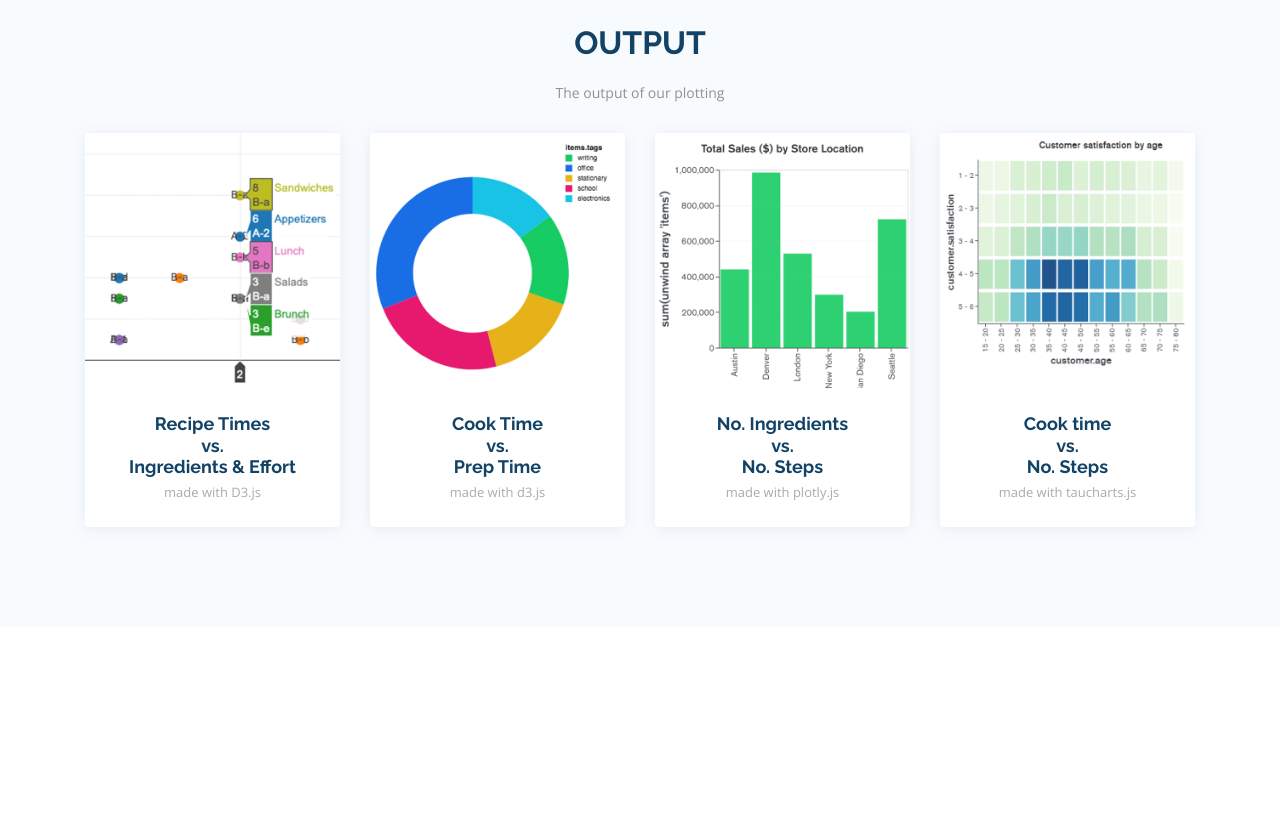
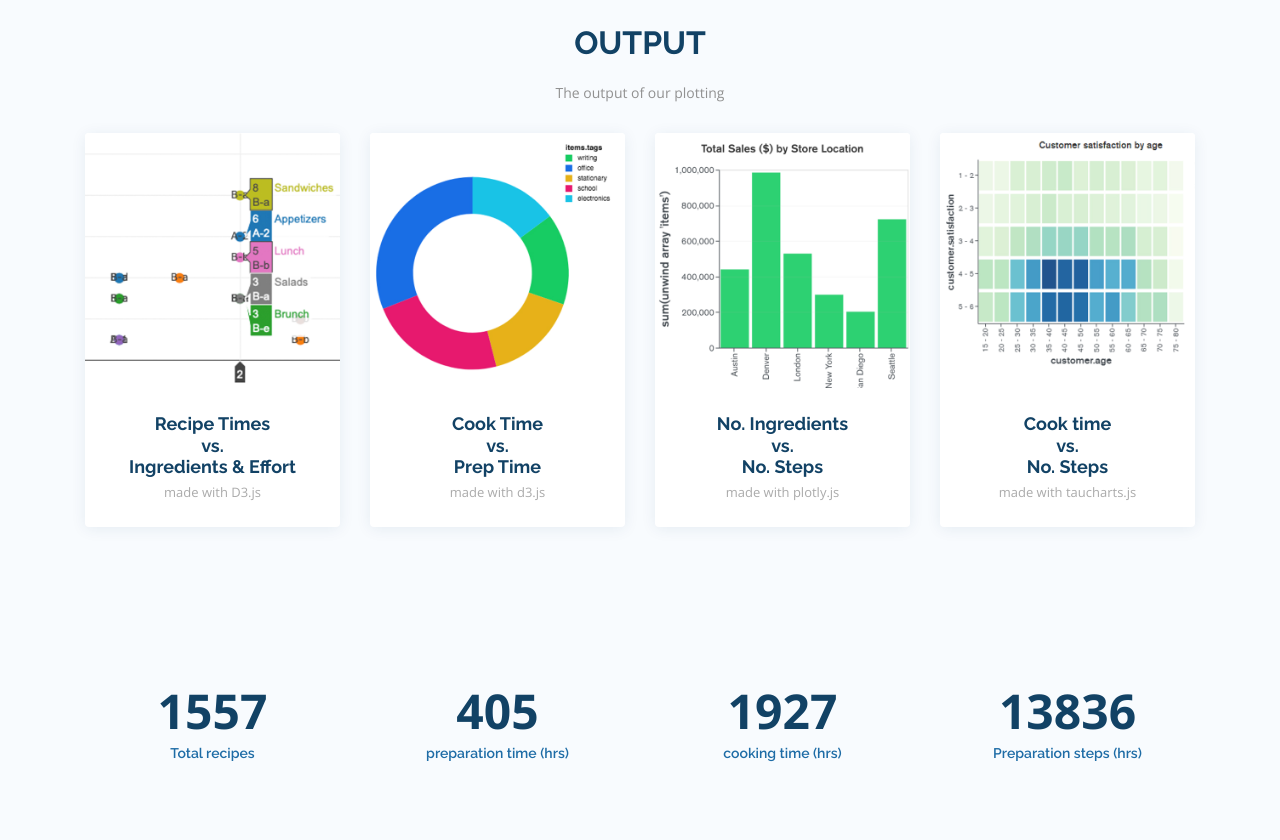
Before and after one commit to SaltireSequence/SaltireSequence.github.io, a plain HTML site: page website/index.html in a window 1280 px wide. Shown: the part 2729-3569 px from the top of the page. Before the commit the page ends 3356 px from the top, so only its background shows below. Drawn offline with nearby package versions, Linux system fonts and the light colour scheme.

Commit message:
Update index.html

```diff
--- a/website/index.html
+++ b/website/index.html
@@ -287,11 +287,48 @@
               </div>
             </div>
           </div>
+        </div>
+      </div>
+    </section><!-- End Team Section -->
 
-        </div>
+    <section id="counts" class="counts section-bg">
+      <div class="container">
+
+          <div class="row justify-content-end">
+
+            <div class="col-lg-3 col-md-5 col-6 d-md-flex align-items-md-stretch">
+              <div class="count-box">
+                <span data-toggle="counter-up">1557</span>
+                <p>Total recipes</p>
+              </div>
+            </div>
+
+            <div class="col-lg-3 col-md-5 col-6 d-md-flex align-items-md-stretch">
+              <div class="count-box">
+                <span data-toggle="counter-up">405</span>
+                <p>preparation time (hrs)</p>
+              </div>
+            </div>
+
+            <div class="col-lg-3 col-md-5 col-6 d-md-flex align-items-md-stretch">
+              <div class="count-box">
+                <span data-toggle="counter-up">1927</span>
+                <p>cooking time (hrs)</p>
+              </div>
+            </div>
+
+            <div class="col-lg-3 col-md-5 col-6 d-md-flex align-items-md-stretch">
+              <div class="count-box">
+                <span data-toggle="counter-up">13836</span>
+                <p>Preparation steps (hrs)</p>
+              </div>
+            </div>
+
+          </div>
 
       </div>
-    </section><!-- End Team Section -->
+    </section><!-- End Counts Section -->
+
 
   </main><!-- End #main -->
 
```
